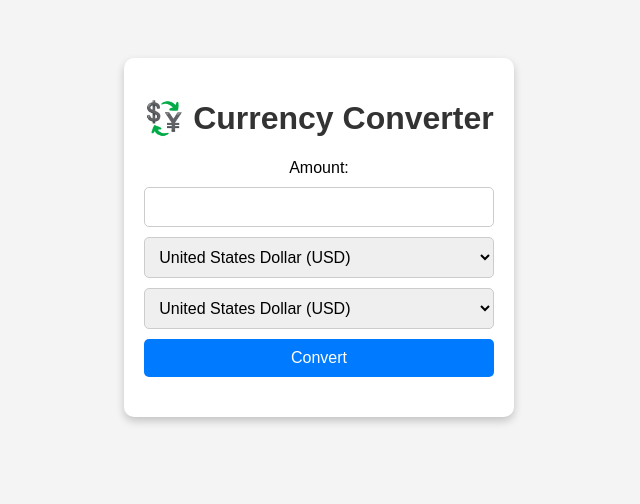
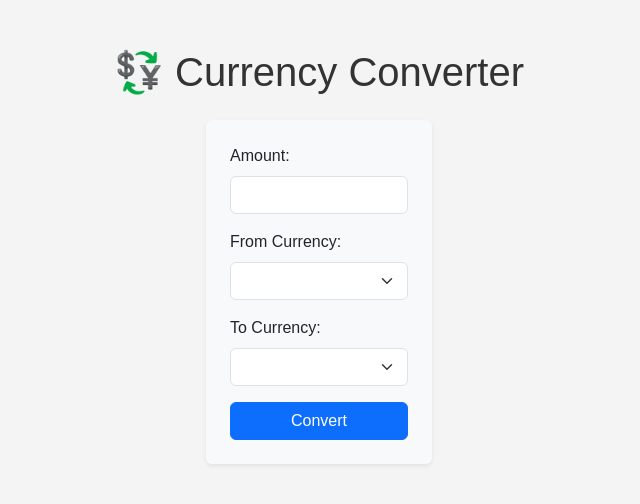
Before and after one commit to Hydromoon4493/currency-converter, a PHP site: page / in a window 1280 px wide. Shown: the top 504 px of the page, without its empty margins (321-961 px from the left). Run offline with PHP 8.4, Linux system fonts and the light colour scheme; lists and menus that the app fills with data are empty.

Commit message:
Formated project with 3 currencies

```diff
--- a/index.html
+++ b/index.html
@@ -4,46 +4,79 @@
   <meta charset="UTF-8">
   <meta name="viewport" content="width=device-width, initial-scale=1.0">
   <title>Currency Converter</title>
+  <!-- Add Bootstrap CDN for styling -->
+  <link href="https://cdn.jsdelivr.net/npm/bootstrap@5.3.0-alpha1/dist/css/bootstrap.min.css" rel="stylesheet">
   <link rel="stylesheet" href="styles.css">
 </head>
 <body>
-    <div class="container">
-        <h1>💱 Currency Converter</h1>
-        <form id="converter-form">
-            <label for="amount">Amount:</label>
-            <input type="number" id="amount" required>
+  <div class="container mt-5">
+    <h1 class="text-center mb-4">💱 Currency Converter</h1>
+    <div class="row justify-content-center">
+      <div class="col-md-6">
+        <form id="converter-form" class="bg-light p-4 rounded shadow-sm">
+          <div class="mb-3">
+            <label for="amount" class="form-label">Amount:</label>
+            <input type="number" id="amount" class="form-control" required>
+          </div>
 
-            <select id="from_currency">
-                <option value="USD">United States Dollar (USD)</option>
-                <option value="EUR">Euro (EUR)</option>
-                <option value="JPY">Japanese Yen (JPY)</option>
+          <div class="mb-3">
+            <label for="from_currency" class="form-label">From Currency:</label>
+            <select id="from_currency" class="form-select">
+              <!-- Options will be populated by JavaScript -->
             </select>
+          </div>
 
-            <select id="to_currency">
-                <option value="USD">United States Dollar (USD)</option>
-                <option value="EUR">Euro (EUR)</option>
-                <option value="JPY">Japanese Yen (JPY)</option>
+          <div class="mb-3">
+            <label for="to_currency" class="form-label">To Currency:</label>
+            <select id="to_currency" class="form-select">
+              <!-- Options will be populated by JavaScript -->
             </select>
+          </div>
 
-            <button type="submit">Convert</button>
+          <button type="submit" class="btn btn-primary w-100">Convert</button>
         </form>
-        <div id="result"></div>
+
+        <!-- Converted Amount Box -->
+        <div id="result" class="mt-3 text-center"></div>
       </div>
+    </div>
+  </div>
+
+  <!-- Add Bootstrap JS and Popper.js for Bootstrap functionality -->
+  <script src="https://cdn.jsdelivr.net/npm/@popperjs/core@2.11.6/dist/umd/popper.min.js"></script>
+  <script src="https://cdn.jsdelivr.net/npm/bootstrap@5.3.0-alpha1/dist/js/bootstrap.min.js"></script>
 
   <script>
     document.addEventListener("DOMContentLoaded", function() {
+      // Allowed currencies array (only these will be displayed)
+      const allowedCurrencies = ['USD', 'EUR', 'JPY'];
+
+      // Currency names mapping (to display full names)
+      const currencyNames = {
+          'USD': 'United States Dollar (USD)',
+          'EUR': 'Euro (EUR)',
+          'JPY': 'Japanese Yen (JPY)'
+      };
+
       fetch("/currencies")
         .then(response => response.json())
         .then(data => {
           const fromCurrency = document.getElementById("from_currency");
           const toCurrency = document.getElementById("to_currency");
 
+          // Populate dropdowns only with allowed currencies using full names
           Object.keys(data).forEach(currency => {
-                        let option1 = new Option(currency, currency);
-                        let option2 = new Option(currency, currency);
+            if (allowedCurrencies.includes(currency)) {
+              let displayName = currencyNames[currency] || currency;
+              let option1 = new Option(displayName, currency);
+              let option2 = new Option(displayName, currency);
               fromCurrency.add(option1);
               toCurrency.add(option2);
+            }
           });
+        })
+        .catch(error => {
+          console.error("Error fetching currencies:", error);
         });
 
       document.getElementById("converter-form").addEventListener("submit", function(event) {
@@ -59,10 +92,30 @@
         })
         .then(response => response.json())
         .then(data => {
-                    document.getElementById("result").innerHTML = `Converted Amount: ${data.converted_amount} ${to}`;
+          // Check if the conversion succeeded and format the result safely
+          if(data.converted_amount === undefined) {
+            document.getElementById("result").innerHTML = `<div class="alert alert-danger">Error: Conversion failed.</div>`;
+          } else {
+            const convertedAmount = formatCurrency(data.converted_amount);
+            const displayTo = currencyNames[to] || to; // use fallback if missing
+            document.getElementById("result").innerHTML = `
+              <div class="alert alert-success">
+                <strong>Converted Amount:</strong> ${convertedAmount} ${displayTo}
+              </div>
+            `;
+          }
+        })
+        .catch(error => {
+          console.error("Error converting currency:", error);
+          document.getElementById("result").innerHTML = `<div class="alert alert-danger">Error: Conversion failed.</div>`;
         });
       });
     });
+
+    // Function to format the number with commas
+    function formatCurrency(amount) {
+      return Number(amount).toLocaleString();
+    }
   </script>
 </body>
 </html>
--- a/styles.css
+++ b/styles.css
@@ -1,16 +1,10 @@
 body {
     font-family: Arial, sans-serif;
     background-color: #f4f4f4;
-    text-align: center;
-    padding: 50px;
 }
 
 .container {
-    background: white;
-    padding: 20px;
-    border-radius: 10px;
-    box-shadow: 0px 4px 8px rgba(0, 0, 0, 0.2);
-    display: inline-block;
+    max-width: 500px;
 }
 
 h1 {
@@ -18,9 +12,10 @@ h1 {
 }
 
 form {
-    display: flex;
-    flex-direction: column;
-    gap: 10px;
+    background: white;
+    border-radius: 10px;
+    padding: 30px;
+    box-shadow: 0px 4px 8px rgba(0, 0, 0, 0.2);
 }
 
 input, select, button {
@@ -34,7 +29,6 @@ button {
     background-color: #007bff;
     color: white;
     border: none;
-    cursor: pointer;
 }
 
 button:hover {
@@ -42,7 +36,17 @@ button:hover {
 }
 
 #result {
-    margin-top: 20px;
     font-size: 18px;
     font-weight: bold;
+    color: #333;
 }
+
+.alert-success {
+    font-size: 20px;
+    font-weight: bold;
+    background-color: #28a745;
+    color: white;
+    border-radius: 10px;
+    padding: 15px;
+    margin-top: 20px;
+}
```
Also changed, not shown: 1 other file. Lines whose indentation alone changed are shown as unchanged.
